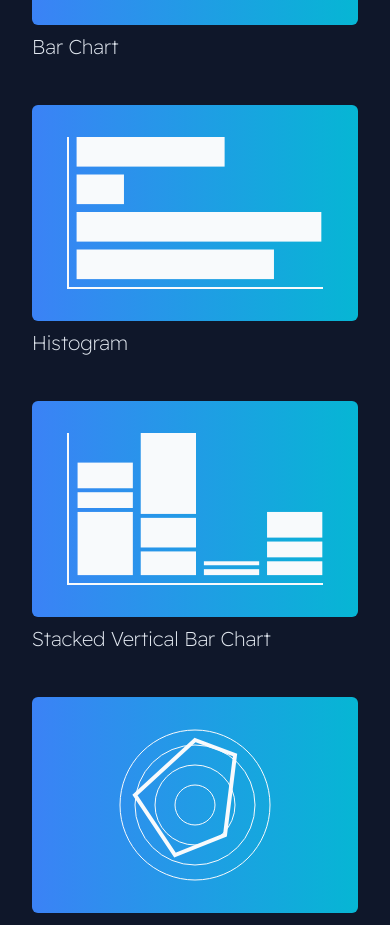
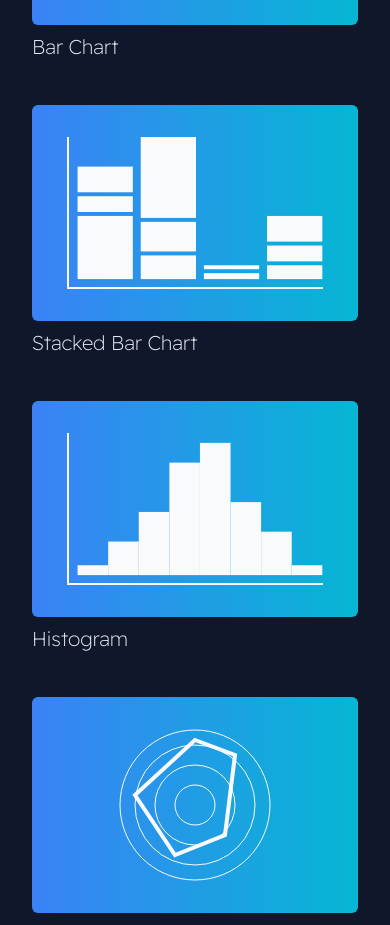
Before and after one commit to stevejay/react-and-d3, a React (Vite) app: page / in a window 390 px wide. Shown: the part 1180-2105 px from the top of the page. Built offline with nearby package versions, Linux system fonts and the light colour scheme.

Commit message:
add skeleton new pages

```diff
--- a/src/App.tsx
+++ b/src/App.tsx
@@ -12,6 +12,8 @@ const navigationData: NavigationSection[] = [
       { href: '/', title: 'Home' },
       { href: '/axis', title: 'Axis' },
       { href: '/bar-chart', title: 'Bar Chart' },
+      { href: '/stacked-bar-chart', title: 'Stacked Bar Chart' },
+      { href: '/histogram', title: 'Histogram' },
       { href: '/radar-chart', title: 'Radar Chart' },
       { href: '/sparkline', title: 'Sparkline' }
     ]
@@ -28,6 +30,8 @@ const navigationData: NavigationSection[] = [
 const Home = lazy(() => import('@/pages/Home'));
 const Axis = lazy(() => import('@/pages/Axis'));
 const BarChart = lazy(() => import('@/pages/BarChart'));
+const StackedBarChart = lazy(() => import('@/pages/StackedBarChart'));
+const Histogram = lazy(() => import('@/pages/Histogram'));
 const RadarChart = lazy(() => import('@/pages/RadarChart'));
 const Sparkline = lazy(() => import('@/pages/Sparkline'));
 
@@ -41,6 +45,8 @@ export const App: FC = () => (
           <Route path="/" element={<Home />} />
           <Route path="/axis" element={<Axis />} />
           <Route path="/bar-chart" element={<BarChart />} />
+          <Route path="/stacked-bar-chart" element={<StackedBarChart />} />
+          <Route path="/histogram" element={<Histogram />} />
           <Route path="/radar-chart" element={<RadarChart />} />
           <Route path="/sparkline" element={<Sparkline />} />
         </Routes>
--- /dev/null
+++ b/src/pages/Histogram/index.tsx
@@ -0,0 +1,19 @@
+import { HorizontalRule } from '@/components/HorizontalRule';
+import { PageHeading } from '@/components/PageHeading';
+
+// import { HorizontalBarChartExamples } from './HorizontalBarChartExamples';
+// import { VerticalBarChartExamples } from './VerticalBarChartExamples';
+
+const HistogramPage = () => (
+  <>
+    <PageHeading>Histogram</PageHeading>
+    <div className="w-full max-w-3xl p-4 mx-auto space-y-8 md:p-8">
+      {/* <VerticalBarChartExamples transitionSeconds={0.5} /> */}
+      TODO
+      <HorizontalRule />
+      {/* <HorizontalBarChartExamples transitionSeconds={0.5} /> */}
+    </div>
+  </>
+);
+
+export default HistogramPage;
--- a/src/pages/Home/illustrations/HorizontalBarChartSvg.tsx
+++ /dev/null
@@ -1,15 +0,0 @@
-export const HorizontalBarChartSvg = () => (
-  <svg
-    xmlns="http://www.w3.org/2000/svg"
-    width="256"
-    height="152"
-    version="1.1"
-    viewBox="0 0 256 152"
-    className="mx-auto border-b-2 border-l-2 text-slate-50 border-slate-50"
-  >
-    <rect fill="currentColor" x={7} y={0} width={150} height={30} />
-    <rect fill="currentColor" x={7} y={38} width={48} height={30} />
-    <rect fill="currentColor" x={7} y={76} width={248} height={30} />
-    <rect fill="currentColor" x={7} y={114} width={200} height={30} />
-  </svg>
-);
--- /dev/null
+++ b/src/pages/Home/illustrations/VerticalHistogramChartSvg.tsx
@@ -0,0 +1,19 @@
+export const VerticalHistogramChartSvg = () => (
+  <svg
+    xmlns="http://www.w3.org/2000/svg"
+    width="256"
+    height="152"
+    version="1.1"
+    viewBox="0 0 256 152"
+    className="mx-auto border-b-2 border-l-2 text-slate-50 border-slate-50"
+  >
+    <rect fill="currentColor" x={8} y={134} width={31} height={10} />
+    <rect fill="currentColor" x={39} y={110} width={31} height={34} />
+    <rect fill="currentColor" x={70} y={80} width={31} height={64} />
+    <rect fill="currentColor" x={101} y={30} width={31} height={114} />
+    <rect fill="currentColor" x={132} y={10} width={31} height={134} />
+    <rect fill="currentColor" x={163} y={70} width={31} height={74} />
+    <rect fill="currentColor" x={194} y={100} width={31} height={44} />
+    <rect fill="currentColor" x={225} y={134} width={31} height={10} />
+  </svg>
+);
--- a/src/pages/Home/index.tsx
+++ b/src/pages/Home/index.tsx
@@ -1,10 +1,10 @@
 import { AxisSvg } from './illustrations/AxisSvg';
-import { HorizontalBarChartSvg } from './illustrations/HorizontalBarChartSvg';
 import { RadarChartSvg } from './illustrations/RadarChartSvg';
 import { ReactAndD3Svg } from './illustrations/ReactAndD3Svg';
 import { SparklineSvg } from './illustrations/SparklineSvg';
 import { StackedVerticalBarChartSvg } from './illustrations/StackedVerticalBarChartSvg';
 import { VerticalBarChartSvg } from './illustrations/VerticalBarChartSvg';
+import { VerticalHistogramChartSvg } from './illustrations/VerticalHistogramChartSvg';
 import { PageCard } from './PageCard';
 
 const Home = () => (
@@ -20,10 +20,14 @@ const Home = () => (
     <div className="p-8 space-y-8 md:space-y-0 md:gap-8 md:grid md:grid-cols-2 lg:grid-cols-3">
       <PageCard href="/axis" title="Axis" illustration={AxisSvg} />
       <PageCard href="/bar-chart" title="Bar Chart" illustration={VerticalBarChartSvg} />
-      <PageCard href="/histogram" title="Histogram" illustration={HorizontalBarChartSvg} />
-      <PageCard href="/axis" title="Stacked Vertical Bar Chart" illustration={StackedVerticalBarChartSvg} />
+      <PageCard
+        href="/stacked-bar-chart"
+        title="Stacked Bar Chart"
+        illustration={StackedVerticalBarChartSvg}
+      />
+      <PageCard href="/histogram" title="Histogram" illustration={VerticalHistogramChartSvg} />
       <PageCard href="/radar-chart" title="Radar Chart" illustration={RadarChartSvg} />
-      <PageCard href="/axis" title="Sparkline" illustration={SparklineSvg} />
+      <PageCard href="/sparkline" title="Sparkline" illustration={SparklineSvg} />
     </div>
   </div>
 );
--- /dev/null
+++ b/src/pages/StackedBarChart/index.tsx
@@ -0,0 +1,19 @@
+import { HorizontalRule } from '@/components/HorizontalRule';
+import { PageHeading } from '@/components/PageHeading';
+
+// import { HorizontalBarChartExamples } from './HorizontalBarChartExamples';
+// import { VerticalBarChartExamples } from './VerticalBarChartExamples';
+
+const StackedBarChartPage = () => (
+  <>
+    <PageHeading>Stacked Bar Chart</PageHeading>
+    <div className="w-full max-w-3xl p-4 mx-auto space-y-8 md:p-8">
+      {/* <VerticalBarChartExamples transitionSeconds={0.5} /> */}
+      TODO
+      <HorizontalRule />
+      {/* <HorizontalBarChartExamples transitionSeconds={0.5} /> */}
+    </div>
+  </>
+);
+
+export default StackedBarChartPage;
```
